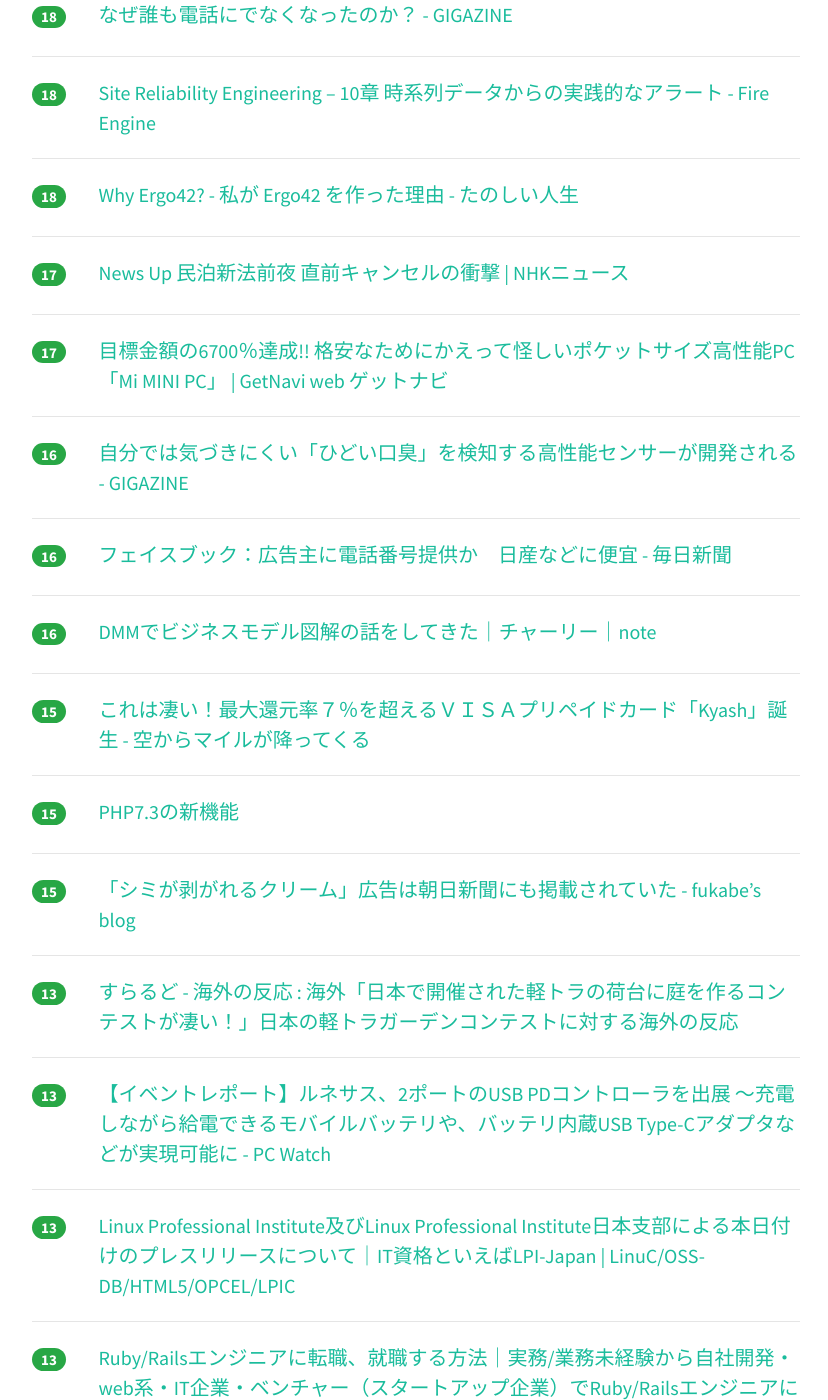
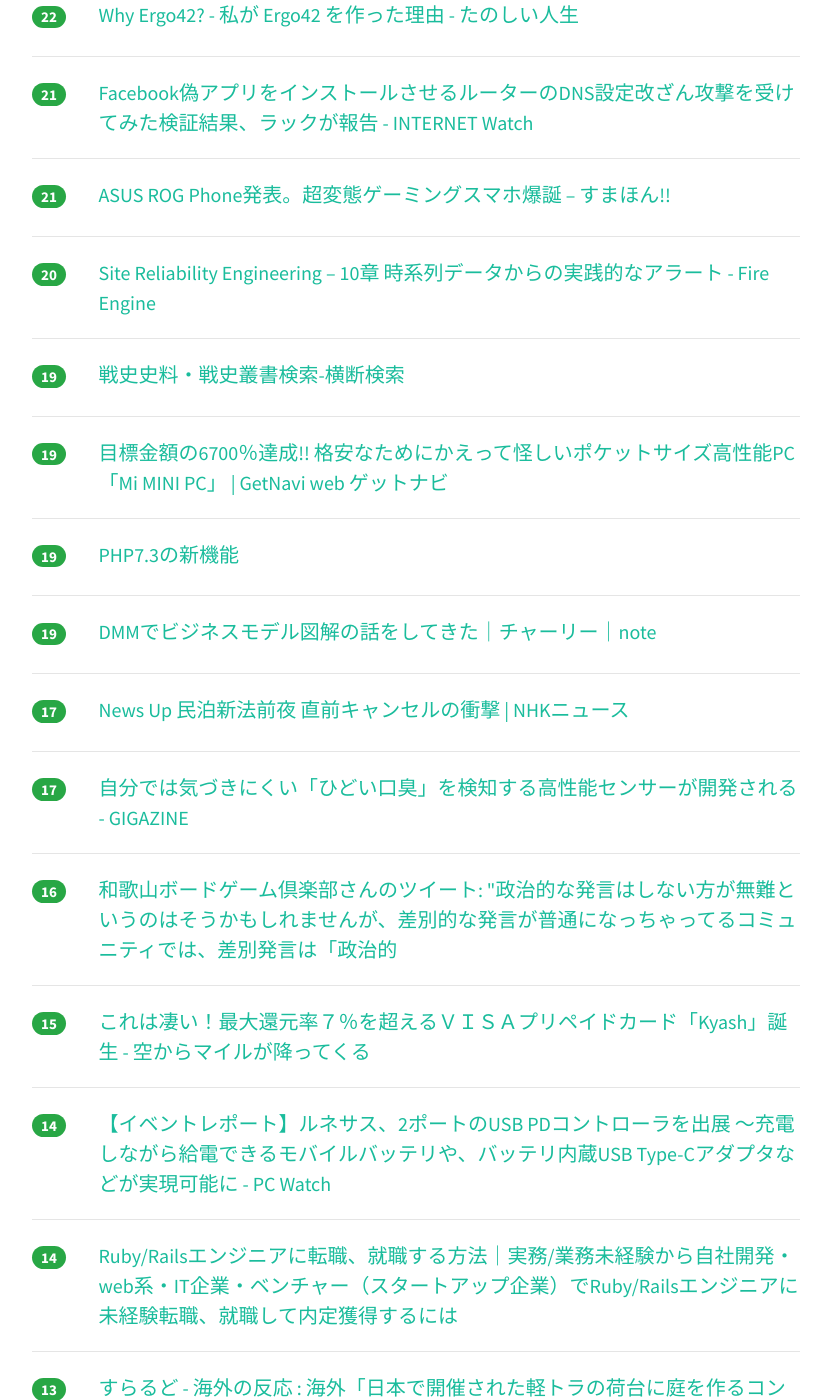
Before and after one commit to yatta47/hatena-matome-site, a Jekyll site: the page built from _posts/2018-06-09-hatena.md, in a window 1280 px wide and 1400 px high, scrolled down 2120 px. Shown: the whole window, without its empty margins (224-1052 px from the left). Built offline with Jekyll 4.4.1, drawn with Linux system fonts in a browser that asks for light colours; nearby versions of some CDN libraries; some of the changed text lies outside the part shown.

Commit message:
Updated 2018-06-09

```diff
--- a/_posts/2018-06-09-hatena.md
+++ b/_posts/2018-06-09-hatena.md
@@ -1,39 +1,49 @@
 ---
 layout: post
 title:  "2018-06-09 はてぶIT"
-date:   2018-06-09 15:02:03
+date:   2018-06-09 16:02:17
 tags: [it-hotentry]
 ---
-39 件のデータあり
+40 件のデータあり
 
 <hr><div class="row">
-<div class="col-1"><span class="badge badge-pill badge-success h2">240</span></div>
+<div class="col-1"><span class="badge badge-pill badge-success h2">247</span></div>
 <div class="col-11"><a href='http://d.hatena.ne.jp/ku-ma-me/20180608/p1' target='_blank'>ruby 0.62 のソースコードを復活させた - まめめも</a></div>
 </div>
 <hr>
 <div class="row">
-<div class="col-1"><span class="badge badge-pill badge-success h2">169</span></div>
+<div class="col-1"><span class="badge badge-pill badge-success h2">184</span></div>
 <div class="col-11"><a href='http://atsushieno.hatenablog.com/entry/2018/06/08/230054' target='_blank'>GitHubの買収とオープンソースコミュニティについて - ものがたり</a></div>
 </div>
 <hr>
 <div class="row">
-<div class="col-1"><span class="badge badge-pill badge-success h2">95</span></div>
+<div class="col-1"><span class="badge badge-pill badge-success h2">126</span></div>
 <div class="col-11"><a href='https://www.buzzfeed.com/jp/ryosukekamba/konishi2' target='_blank'>「ピチカート・ファイヴをもう一度」と言われるけど… 小西康陽が語る、凄い十人の女</a></div>
 </div>
 <hr>
 <div class="row">
-<div class="col-1"><span class="badge badge-pill badge-success h2">83</span></div>
+<div class="col-1"><span class="badge badge-pill badge-success h2">89</span></div>
 <div class="col-11"><a href='http://twitter.com/ryuryukyu/status/1005033069630275584' target='_blank'>ryuryukyuさんのツイート: "足立、杉田、和田、青山、テキサス紛争のまとめ 足立康史が突然杉田水脈にキレて杉田も応戦。公開バトルに発展 さらに和田政宗がいきなり田崎史郎に喧嘩を売る</a></div>
 </div>
 <hr>
 <div class="row">
-<div class="col-1"><span class="badge badge-pill badge-success h2">52</span></div>
+<div class="col-1"><span class="badge badge-pill badge-success h2">63</span></div>
+<div class="col-11"><a href='https://www.footballchannel.jp/2018/06/09/post273512/' target='_blank'>トップ下・本田圭佑が日本を縛る。現代サッカーの潮流に逆行…スイス戦で見えた限界 | フットボールチャンネル</a></div>
+</div>
+<hr>
+<div class="row">
+<div class="col-1"><span class="badge badge-pill badge-success h2">54</span></div>
 <div class="col-11"><a href='https://togetter.com/li/1234962' target='_blank'>【If I were】多くの人が「役に立つのか」と思った英文法「仮定法」に隠された落とし穴「間違えると一大事になりかねない」 - Togetter</a></div>
 </div>
 <hr>
 <div class="row">
-<div class="col-1"><span class="badge badge-pill badge-success h2">50</span></div>
+<div class="col-1"><span class="badge badge-pill badge-success h2">51</span></div>
 <div class="col-11"><a href='http://www.shippai.org/fkd/index.html' target='_blank'>失敗知識データベース</a></div>
+</div>
+<hr>
+<div class="row">
+<div class="col-1"><span class="badge badge-pill badge-success h2">44</span></div>
+<div class="col-11"><a href='https://note.mu/dokuninjin_blue/n/n96c1a4a1a399' target='_blank'>論点整理：『二度目の人生を異世界で』を巡る議論について｜青識亜論｜note</a></div>
 </div>
 <hr>
 <div class="row">
@@ -42,18 +52,28 @@ tags: [it-hotentry]
 </div>
 <hr>
 <div class="row">
-<div class="col-1"><span class="badge badge-pill badge-success h2">38</span></div>
-<div class="col-11"><a href='https://www.footballchannel.jp/2018/06/09/post273512/' target='_blank'>トップ下・本田圭佑が日本を縛る。現代サッカーの潮流に逆行…スイス戦で見えた限界 | フットボールチャンネル</a></div>
-</div>
-<hr>
-<div class="row">
-<div class="col-1"><span class="badge badge-pill badge-success h2">34</span></div>
+<div class="col-1"><span class="badge badge-pill badge-success h2">35</span></div>
 <div class="col-11"><a href='https://www.businessinsider.jp/post-168509' target='_blank'>かつてグーグルの面接で出題されていた超難問16選 | BUSINESS INSIDER JAPAN</a></div>
 </div>
 <hr>
 <div class="row">
-<div class="col-1"><span class="badge badge-pill badge-success h2">32</span></div>
-<div class="col-11"><a href='https://note.mu/dokuninjin_blue/n/n96c1a4a1a399' target='_blank'>論点整理：『二度目の人生を異世界で』を巡る議論について｜青識亜論｜note</a></div>
+<div class="col-1"><span class="badge badge-pill badge-success h2">28</span></div>
+<div class="col-11"><a href='https://anond.hatelabo.jp/20180609085215' target='_blank'>民泊新法でのAirbnb叩きは無茶苦茶。さすが島国根性炸裂ジャパン！</a></div>
+</div>
+<hr>
+<div class="row">
+<div class="col-1"><span class="badge badge-pill badge-success h2">27</span></div>
+<div class="col-11"><a href='http://fukabe.hatenablog.com/entry/2018/06/09/131119' target='_blank'>「シミが剥がれるクリーム」広告は朝日新聞にも掲載されていた - fukabe’s blog</a></div>
+</div>
+<hr>
+<div class="row">
+<div class="col-1"><span class="badge badge-pill badge-success h2">26</span></div>
+<div class="col-11"><a href='https://gigazine.net/news/20180609-ring-phone/' target='_blank'>なぜ誰も電話にでなくなったのか？ - GIGAZINE</a></div>
+</div>
+<hr>
+<div class="row">
+<div class="col-1"><span class="badge badge-pill badge-success h2">26</span></div>
+<div class="col-11"><a href='https://mainichi.jp/articles/20180609/k00/00e/020/265000c' target='_blank'>フェイスブック：広告主に電話番号提供か　日産などに便宜 - 毎日新聞</a></div>
 </div>
 <hr>
 <div class="row">
@@ -63,7 +83,7 @@ tags: [it-hotentry]
 <hr>
 <div class="row">
 <div class="col-1"><span class="badge badge-pill badge-success h2">24</span></div>
-<div class="col-11"><a href='https://anond.hatelabo.jp/20180609085215' target='_blank'>民泊新法でのAirbnb叩きは無茶苦茶。さすが島国根性炸裂ジャパン！</a></div>
+<div class="col-11"><a href='https://japanese.engadget.com/2018/06/08/ai-mit-ai/' target='_blank'>陰惨画像に晒されサイコパス化したAI「ノーマン」。MIT、偏った学習ではAIも鬱屈すると証明 - Engadget 日本版</a></div>
 </div>
 <hr>
 <div class="row">
@@ -82,13 +102,23 @@ tags: [it-hotentry]
 </div>
 <hr>
 <div class="row">
+<div class="col-1"><span class="badge badge-pill badge-success h2">22</span></div>
+<div class="col-11"><a href='http://biacco42.hatenablog.com/entry/2018/06/08/045949' target='_blank'>Why Ergo42? - 私が Ergo42 を作った理由 - たのしい人生</a></div>
+</div>
+<hr>
+<div class="row">
 <div class="col-1"><span class="badge badge-pill badge-success h2">21</span></div>
 <div class="col-11"><a href='https://internet.watch.impress.co.jp/docs/news/1126579.html' target='_blank'>Facebook偽アプリをインストールさせるルーターのDNS設定改ざん攻撃を受けてみた検証結果、ラックが報告 - INTERNET Watch</a></div>
 </div>
 <hr>
 <div class="row">
+<div class="col-1"><span class="badge badge-pill badge-success h2">21</span></div>
+<div class="col-11"><a href='https://smhn.info/201806-asus-rog-phone-matome' target='_blank'>ASUS ROG Phone発表。超変態ゲーミングスマホ爆誕 – すまほん!!</a></div>
+</div>
+<hr>
+<div class="row">
 <div class="col-1"><span class="badge badge-pill badge-success h2">20</span></div>
-<div class="col-11"><a href='https://smhn.info/201806-asus-rog-phone-matome' target='_blank'>ASUS ROG Phone発表。超変態ゲーミングスマホ爆誕 – すまほん!!</a></div>
+<div class="col-11"><a href='http://www.hirotsuru.com/entry/2018/06/08/235911' target='_blank'>Site Reliability Engineering – 10章 時系列データからの実践的なアラート - Fire Engine</a></div>
 </div>
 <hr>
 <div class="row">
@@ -98,22 +128,17 @@ tags: [it-hotentry]
 <hr>
 <div class="row">
 <div class="col-1"><span class="badge badge-pill badge-success h2">19</span></div>
-<div class="col-11"><a href='https://japanese.engadget.com/2018/06/08/ai-mit-ai/' target='_blank'>陰惨画像に晒されサイコパス化したAI「ノーマン」。MIT、偏った学習ではAIも鬱屈すると証明 - Engadget 日本版</a></div>
+<div class="col-11"><a href='https://getnavi.jp/digital/267059/' target='_blank'>目標金額の6700％達成!! 格安なためにかえって怪しいポケットサイズ高性能PC「Mi MINI PC」 | GetNavi web ゲットナビ</a></div>
 </div>
 <hr>
 <div class="row">
-<div class="col-1"><span class="badge badge-pill badge-success h2">18</span></div>
-<div class="col-11"><a href='https://gigazine.net/news/20180609-ring-phone/' target='_blank'>なぜ誰も電話にでなくなったのか？ - GIGAZINE</a></div>
+<div class="col-1"><span class="badge badge-pill badge-success h2">19</span></div>
+<div class="col-11"><a href='https://qiita.com/rana_kualu/items/a7c6be77e165bca0f3fc' target='_blank'>PHP7.3の新機能</a></div>
 </div>
 <hr>
 <div class="row">
-<div class="col-1"><span class="badge badge-pill badge-success h2">18</span></div>
-<div class="col-11"><a href='http://www.hirotsuru.com/entry/2018/06/08/235911' target='_blank'>Site Reliability Engineering – 10章 時系列データからの実践的なアラート - Fire Engine</a></div>
-</div>
-<hr>
-<div class="row">
-<div class="col-1"><span class="badge badge-pill badge-success h2">18</span></div>
-<div class="col-11"><a href='http://biacco42.hatenablog.com/entry/2018/06/08/045949' target='_blank'>Why Ergo42? - 私が Ergo42 を作った理由 - たのしい人生</a></div>
+<div class="col-1"><span class="badge badge-pill badge-success h2">19</span></div>
+<div class="col-11"><a href='https://note.mu/tck/n/nec0695c0ff54' target='_blank'>DMMでビジネスモデル図解の話をしてきた｜チャーリー｜note</a></div>
 </div>
 <hr>
 <div class="row">
@@ -123,22 +148,12 @@ tags: [it-hotentry]
 <hr>
 <div class="row">
 <div class="col-1"><span class="badge badge-pill badge-success h2">17</span></div>
-<div class="col-11"><a href='https://getnavi.jp/digital/267059/' target='_blank'>目標金額の6700％達成!! 格安なためにかえって怪しいポケットサイズ高性能PC「Mi MINI PC」 | GetNavi web ゲットナビ</a></div>
-</div>
-<hr>
-<div class="row">
-<div class="col-1"><span class="badge badge-pill badge-success h2">16</span></div>
 <div class="col-11"><a href='https://gigazine.net/news/20180608-sensor-detects-bad-breath/' target='_blank'>自分では気づきにくい「ひどい口臭」を検知する高性能センサーが開発される - GIGAZINE</a></div>
 </div>
 <hr>
 <div class="row">
 <div class="col-1"><span class="badge badge-pill badge-success h2">16</span></div>
-<div class="col-11"><a href='https://mainichi.jp/articles/20180609/k00/00e/020/265000c' target='_blank'>フェイスブック：広告主に電話番号提供か　日産などに便宜 - 毎日新聞</a></div>
-</div>
-<hr>
-<div class="row">
-<div class="col-1"><span class="badge badge-pill badge-success h2">16</span></div>
-<div class="col-11"><a href='https://note.mu/tck/n/nec0695c0ff54' target='_blank'>DMMでビジネスモデル図解の話をしてきた｜チャーリー｜note</a></div>
+<div class="col-11"><a href='http://twitter.com/Wakayama_BC/status/1004651479397904385' target='_blank'>和歌山ボードゲーム倶楽部さんのツイート: "政治的な発言はしない方が無難というのはそうかもしれませんが、差別的な発言が普通になっちゃってるコミュニティでは、差別発言は「政治的</a></div>
 </div>
 <hr>
 <div class="row">
@@ -147,13 +162,13 @@ tags: [it-hotentry]
 </div>
 <hr>
 <div class="row">
-<div class="col-1"><span class="badge badge-pill badge-success h2">15</span></div>
-<div class="col-11"><a href='https://qiita.com/rana_kualu/items/a7c6be77e165bca0f3fc' target='_blank'>PHP7.3の新機能</a></div>
+<div class="col-1"><span class="badge badge-pill badge-success h2">14</span></div>
+<div class="col-11"><a href='https://pc.watch.impress.co.jp/docs/news/event/1126664.html' target='_blank'>【イベントレポート】ルネサス、2ポートのUSB PDコントローラを出展 ～充電しながら給電できるモバイルバッテリや、バッテリ内蔵USB Type-Cアダプタなどが実現可能に - PC Watch</a></div>
 </div>
 <hr>
 <div class="row">
-<div class="col-1"><span class="badge badge-pill badge-success h2">15</span></div>
-<div class="col-11"><a href='http://fukabe.hatenablog.com/entry/2018/06/09/131119' target='_blank'>「シミが剥がれるクリーム」広告は朝日新聞にも掲載されていた - fukabe’s blog</a></div>
+<div class="col-1"><span class="badge badge-pill badge-success h2">14</span></div>
+<div class="col-11"><a href='http://inaka-gurashi.hatenablog.com/entry/Ruby%E3%82%A8%E3%83%B3%E3%82%B8%E3%83%8B%E3%82%A2%E3%81%AB%E3%81%AA%E3%82%8B%E3%81%AB%E3%81%AF' target='_blank'>Ruby/Railsエンジニアに転職、就職する方法｜実務/業務未経験から自社開発・web系・IT企業・ベンチャー（スタートアップ企業）でRuby/Railsエンジニアに未経験転職、就職して内定獲得するには</a></div>
 </div>
 <hr>
 <div class="row">
@@ -163,27 +178,17 @@ tags: [it-hotentry]
 <hr>
 <div class="row">
 <div class="col-1"><span class="badge badge-pill badge-success h2">13</span></div>
-<div class="col-11"><a href='https://pc.watch.impress.co.jp/docs/news/event/1126664.html' target='_blank'>【イベントレポート】ルネサス、2ポートのUSB PDコントローラを出展 ～充電しながら給電できるモバイルバッテリや、バッテリ内蔵USB Type-Cアダプタなどが実現可能に - PC Watch</a></div>
-</div>
-<hr>
-<div class="row">
-<div class="col-1"><span class="badge badge-pill badge-success h2">13</span></div>
 <div class="col-11"><a href='http://lpi.or.jp/news/information/20180608.shtml' target='_blank'>Linux Professional Institute及びLinux Professional Institute日本支部による本日付けのプレスリリースについて｜IT資格といえばLPI-Japan | LinuC/OSS-DB/HTML5/OPCEL/LPIC</a></div>
 </div>
 <hr>
 <div class="row">
 <div class="col-1"><span class="badge badge-pill badge-success h2">13</span></div>
-<div class="col-11"><a href='http://inaka-gurashi.hatenablog.com/entry/Ruby%E3%82%A8%E3%83%B3%E3%82%B8%E3%83%8B%E3%82%A2%E3%81%AB%E3%81%AA%E3%82%8B%E3%81%AB%E3%81%AF' target='_blank'>Ruby/Railsエンジニアに転職、就職する方法｜実務/業務未経験から自社開発・web系・IT企業・ベンチャー（スタートアップ企業）でRuby/Railsエンジニアに未経験転職、就職して内定獲得するには</a></div>
+<div class="col-11"><a href='https://applech2.com/archives/20180609-apple-notary-service.html' target='_blank'>Apple、開発者に対しMacAppStore外で公開するアプリを公証するレビューなしの「Notary Service (Beta)」を開始。 | AAPL Ch.</a></div>
 </div>
 <hr>
 <div class="row">
 <div class="col-1"><span class="badge badge-pill badge-success h2">11</span></div>
 <div class="col-11"><a href='http://tsubakit1.hateblo.jp/entry/2018/06/08/220000' target='_blank'>【Unity】ドット絵に照明効果を追加する - テラシュールブログ</a></div>
-</div>
-<hr>
-<div class="row">
-<div class="col-1"><span class="badge badge-pill badge-success h2">11</span></div>
-<div class="col-11"><a href='http://twitter.com/Wakayama_BC/status/1004651479397904385' target='_blank'>和歌山ボードゲーム倶楽部さんのツイート: "政治的な発言はしない方が無難というのはそうかもしれませんが、差別的な発言が普通になっちゃってるコミュニティでは、差別発言は「政治的</a></div>
 </div>
 <hr>
 <div class="row">
```
